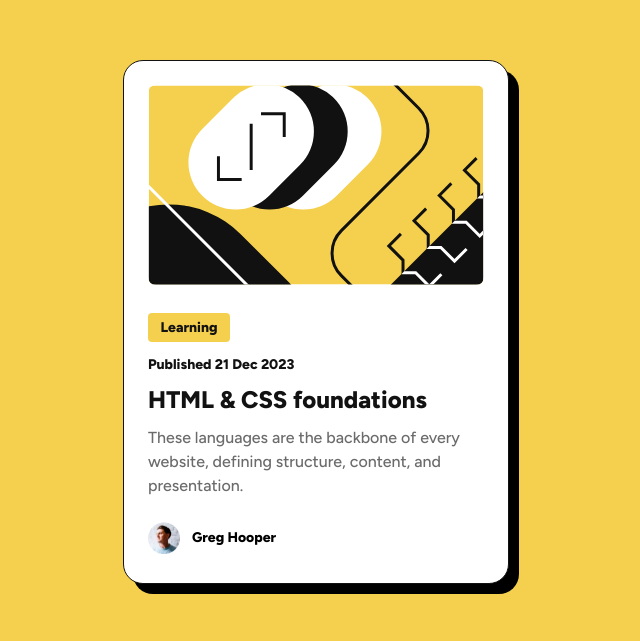
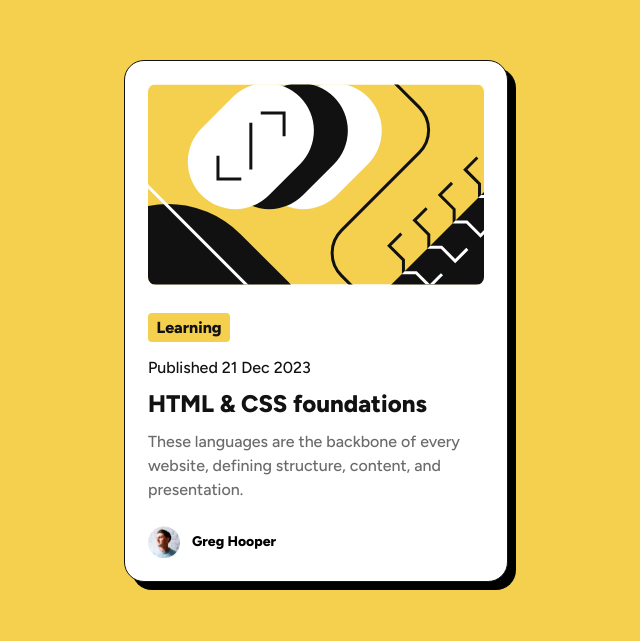
Before and after one commit to andreshinostroza/Frontend-Mentor, a plain HTML site: page 2-blog-preview-card/blog-preview-card-main/index.html in a window 1280 px wide. Shown: the part 159-800 px from the top of the page, without its empty margins (324-964 px from the left). Drawn offline with Linux system fonts and the light colour scheme.

Commit message:
mejora challenge-2

```diff
--- a/2-blog-preview-card/blog-preview-card-main/styles.css
+++ b/2-blog-preview-card/blog-preview-card-main/styles.css
@@ -18,24 +18,23 @@ body{
 
 .card {
     margin: 219px auto;
-    padding: 24px;
+    padding: 23px;
     background: var(--White);
     border: 1px solid var(--Gray-950);
-    width: 336px;
-    height: 474px;
+    max-width: 336px;
     border-radius: 20px;
-    box-shadow: 10px 10px;
+    box-shadow: 8px 8px;
 }
 
 .image-card {
+    max-width: 100%;
     width: 336px;
-    height: 200px;
     border-radius: 8px;
 }
 
 .course-state{
     margin-top: 24px;
-    margin-bottom: 12px;
+    margin-bottom: 16px;
     color: var(--Gray-950);
     display: block;
     background-color: var(--Yellow);
@@ -45,13 +44,13 @@ body{
     text-align: center;
     border-radius: 4px;
     font-weight: 800;
-    font-size: 14px;
+    font-size: 16px;
 
 }
 .time{
     color: var(--Gray-950);
-    font-weight: 800;
-    font-size: 14px;
+    font-weight: 500;
+    font-size: 16px;
 }
 .title{
     color: var(--Gray-950);
```
